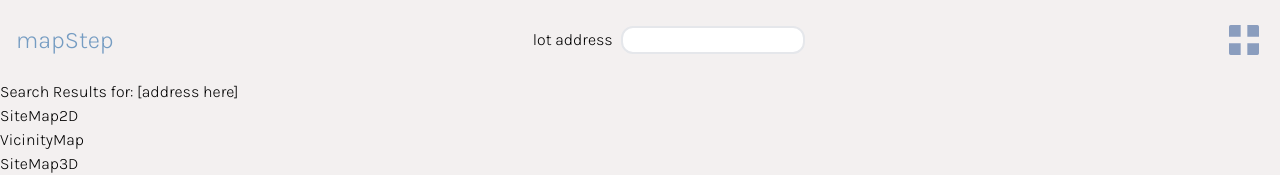
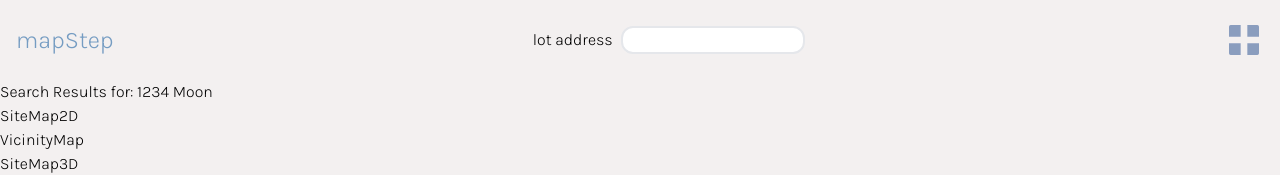
Before and after one commit to realpolya/frontend-mapstep, a React (Vite) app: page /result in a window 1280 px wide. Shown: the top 175 px of the page. Built offline with nearby package versions, Linux system fonts and the light colour scheme; no server answers.

Commit message:
update search results, nav bar and home

```diff
--- a/src/components/allpages/Footer.jsx
+++ b/src/components/allpages/Footer.jsx
@@ -1,6 +1,6 @@
 /* --------------------------------Imports--------------------------------*/
 
-import { Link } from "react-router-dom"
+import { Link } from "react-router-dom";
 
 /* --------------------------------Component--------------------------------*/
 
--- a/src/components/allpages/NavBar.jsx
+++ b/src/components/allpages/NavBar.jsx
@@ -1,4 +1,6 @@
 /* --------------------------------Imports--------------------------------*/
+
+import { Link } from 'react-router-dom';
 
 import "./allpages.css"
 
@@ -7,7 +9,7 @@ import "./allpages.css"
 const NavBar = () => {
     return (
         <nav id="navbar-tw">
-        <h2 className="text-blueColor pl-4 text-2xl">mapStep</h2>
+            <Link to="/" className="text-blueColor pl-4 text-2xl">mapStep</Link>
             <div className="nav-searchbar">
                 <label className="pr-2">lot address</label>
                 <input className="rounded-xl border-2 border-solid"></input>
--- a/src/pages/Home.jsx
+++ b/src/pages/Home.jsx
@@ -1,11 +1,15 @@
+/* --------------------------------Imports--------------------------------*/
+
 import HomeMap from "../components/maps/HomeMap/HomeMap.jsx"
 
+/* --------------------------------Component--------------------------------*/
+
 const Home = () => {
+
     return (
         <main className="flex flex-col justify-center items-center pb-60">
             <h1 className="text-3xl">mapStep</h1>
-        <p className="p-8 text-center">your primary tool in decoding land laws in the
-        <br></br>United States and streamlining permit acquisition.</p>
+            <p className="p-8 text-center">your primary tool in redlining architecture sets, decoding land laws<br></br> in the United States and streamlining permit acquisition.</p>
             <p className="italic font-extralight">locations serviced:</p>
             <HomeMap />
             <div id="home-buttons" className="flex flex-row pt-2">
@@ -14,6 +18,9 @@ const Home = () => {
             </div>
         </main>
     )
+
 }
 
+/* --------------------------------Export--------------------------------*/
+
 export default Home
--- a/src/pages/SearchResult.jsx
+++ b/src/pages/SearchResult.jsx
@@ -13,7 +13,7 @@ import VicinityMap from "../components/maps/VicinityMap/VicinityMap.jsx"
 
 const SearchResult = () => {
 
-    let [address, setAddress] = useState('')
+    let [address, setAddress] = useState('1234 Moon')
     let location = useLocation()
 
 
@@ -28,7 +28,7 @@ const SearchResult = () => {
 
     return (
     <div>
-        <h1>Search Results for: [address here]</h1>
+        <h1>Search Results for: {address}</h1>
         <div className="div-search-maps">
             <SiteMap2D />
             <VicinityMap />
```
Lines whose indentation alone changed are shown as unchanged.
